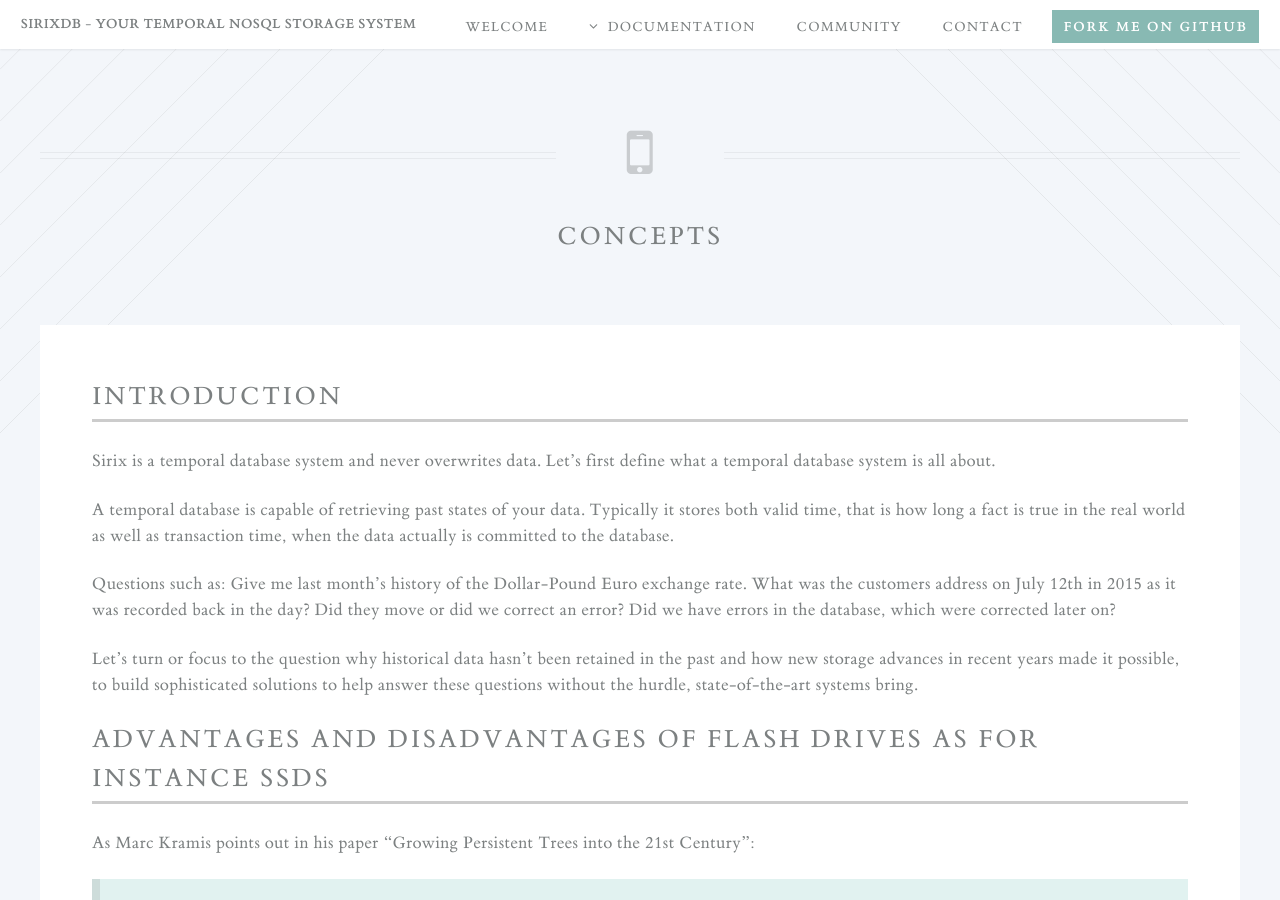
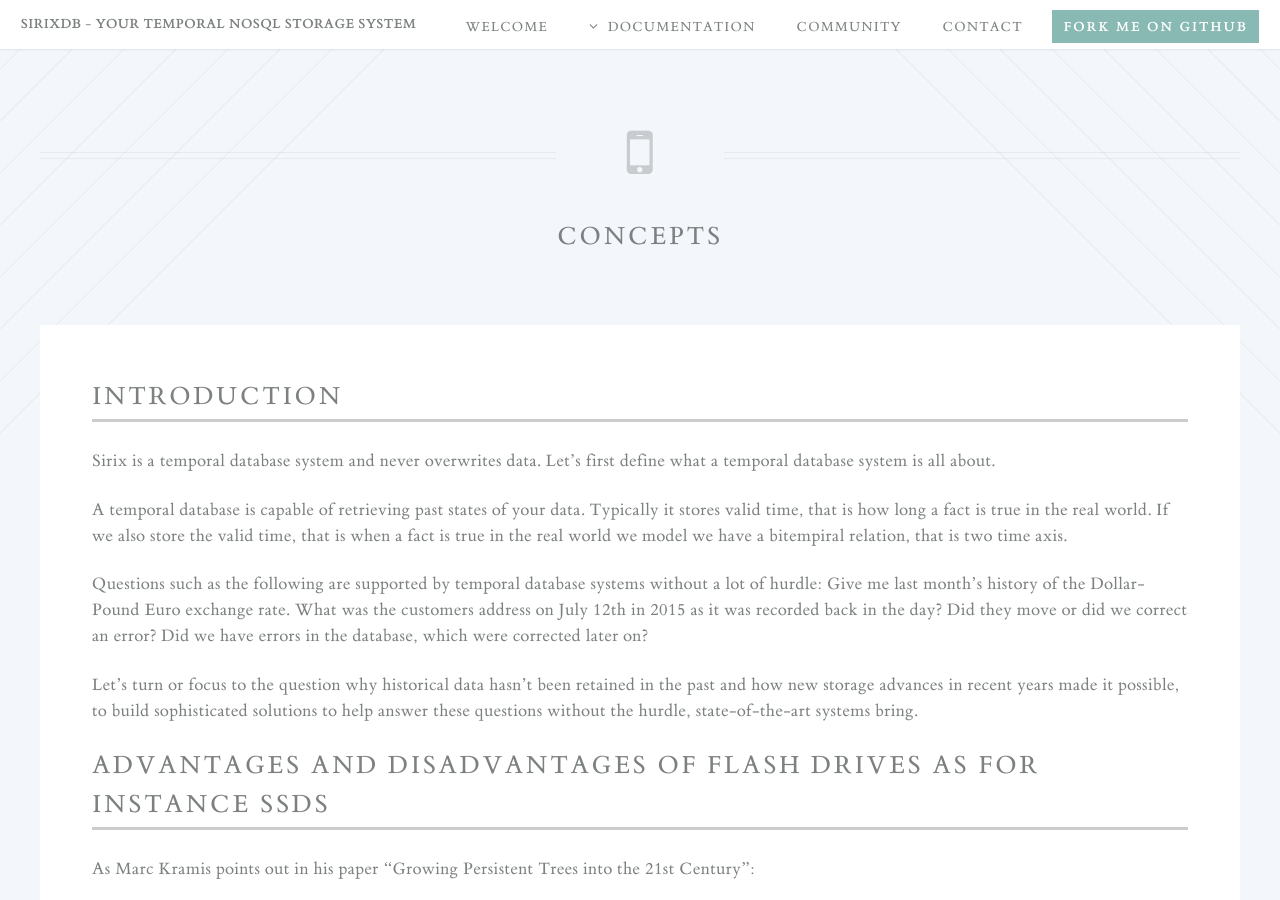
Before and after one commit to sirixdb/sirixdb.github.io, a Jekyll site: the page built from concepts.md, in a window 1280 px wide and 900 px high. Built offline with Jekyll 4.4.1, drawn with Linux system fonts in a browser that asks for light colours; our own code applies the rules of GitHub Pages for plain Markdown files.

Commit message:
Update concepts.md

```diff
--- a/concepts.md
+++ b/concepts.md
@@ -6,9 +6,9 @@
 ## Introduction
 Sirix is a temporal database system and never overwrites data. Let's first define what a temporal database system is all about.
 
-A temporal database is capable of retrieving past states of your data. Typically it stores both valid time, that is how long a fact is true in the real world as well as transaction time, when the data actually is committed to the database.
+A temporal database is capable of retrieving past states of your data. Typically it stores valid time, that is how long a fact is true in the real world. If we also store the valid time, that is when a fact is true in the real world we model we have a bitempiral relation, that is two time axis.
 
-Questions such as: Give me last month's history of the Dollar-Pound Euro exchange rate. What was the customers address on July 12th in 2015 as it was recorded back in the day? Did they move or did we correct an error? Did we have errors in the database, which were corrected later on?
+Questions such as the following are supported by temporal database systems without a lot of hurdle: Give me last month's history of the Dollar-Pound Euro exchange rate. What was the customers address on July 12th in 2015 as it was recorded back in the day? Did they move or did we correct an error? Did we have errors in the database, which were corrected later on?
 
 Let's turn or focus to the question why historical data hasn't been retained in the past and how new storage advances in recent years made it possible, to build sophisticated solutions to help answer these questions without the hurdle, state-of-the-art systems bring.
 
```
